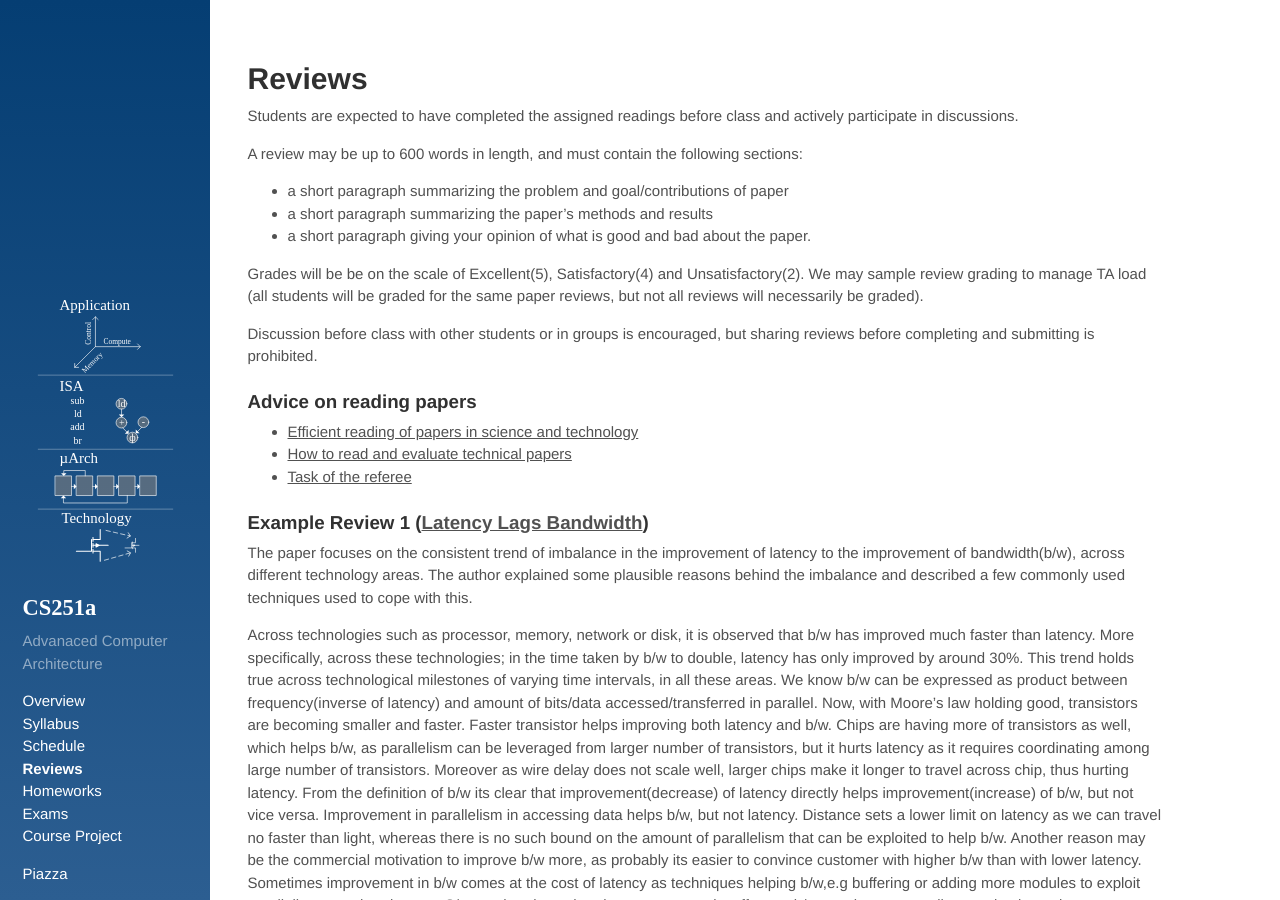
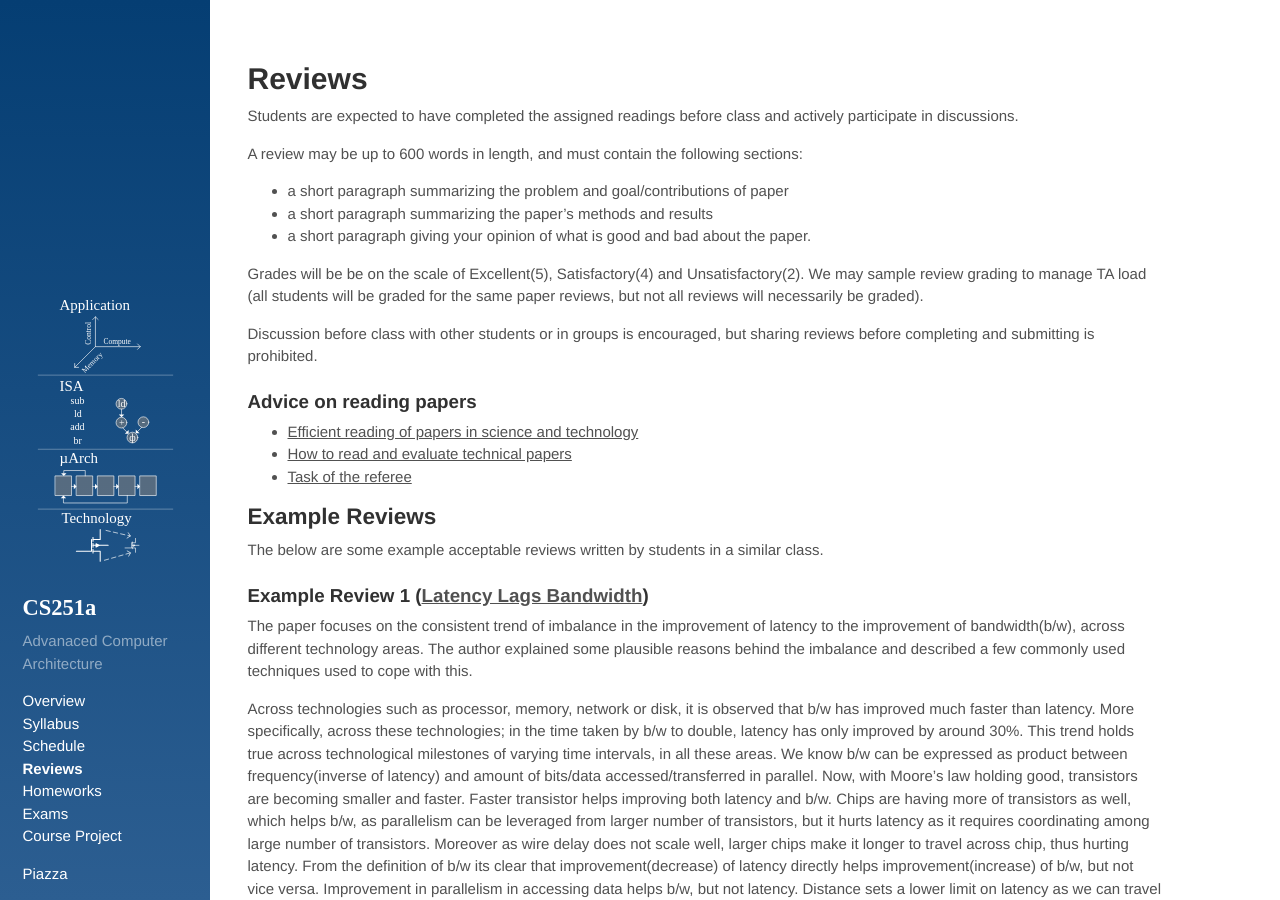
Before and after one commit to PolyArch/cs259, a Jekyll site: the page built from 04-reviews.md, in a window 1280 px wide and 900 px high. Built offline with Jekyll 4.4.1, drawn with Linux system fonts in a browser that asks for light colours.

Commit message:
minor update

```diff
--- a/04-reviews.md
+++ b/04-reviews.md
@@ -21,6 +21,10 @@ sharing reviews before completing and submitting is prohibited.
 * [How to read and evaluate technical papers](http://www.cs.kent.edu/~jmaletic/howtoread.html)
 * [Task of the referee](http://jmlr.csail.mit.edu/reviewing-papers/smith-advice.pdf)
 
+## Example Reviews
+
+The below are some example acceptable reviews written by students in a similar class.
+
 ### Example Review 1  ([Latency Lags Bandwidth](https://dl.acm.org/citation.cfm?id=1022596))
 The paper focuses on the consistent trend of imbalance in the improvement of latency to the improvement of bandwidth(b/w), across different technology areas. The author explained some plausible reasons behind the imbalance and described a few commonly used techniques used to cope with this.
 
```
Also changed, not shown: 02-schedule.md (+2 -2 lines).
